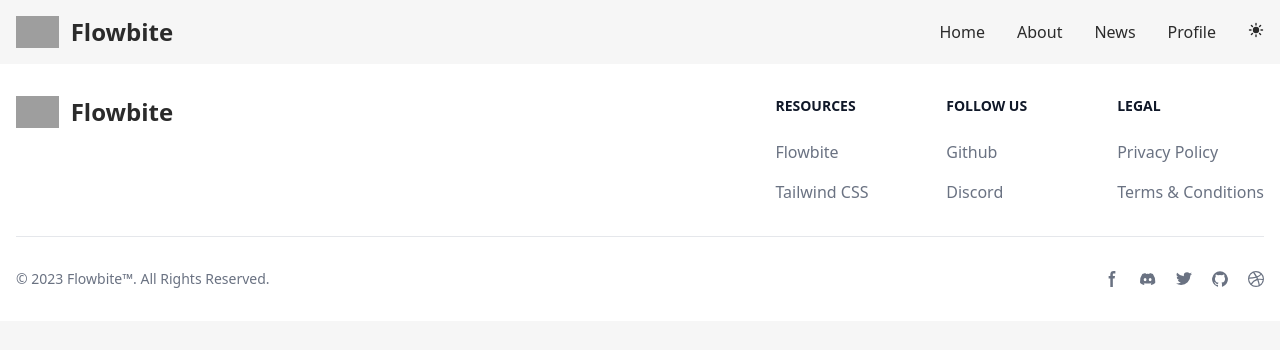
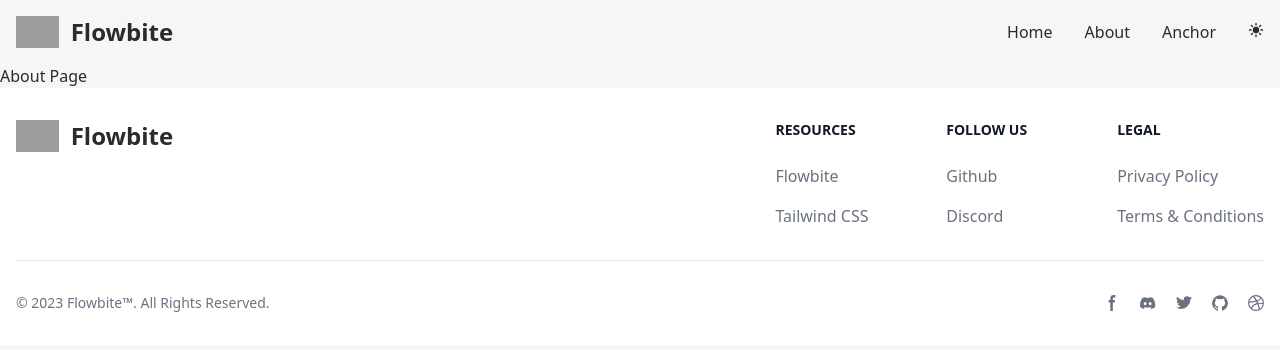
Before and after one commit to ChanVimean/Flowbite-Friday, a React (Vite) app: page /about in a window 1280 px wide. Shown: the top 350 px of the page. Built offline with nearby package versions, Linux system fonts and the light colour scheme; grey boxes are pictures that could not be loaded.

Commit message:
Add React Router

```diff
--- a/package.json
+++ b/package.json
@@ -16,6 +16,7 @@
     "react": "^19.1.0",
     "react-dom": "^19.1.0",
     "react-icons": "^5.5.0",
+    "react-router-dom": "^7.8.1",
     "tailwindcss": "^4.1.11"
   },
   "devDependencies": {
--- a/src/App.jsx
+++ b/src/App.jsx
@@ -1,9 +1,12 @@
+import { Route, Routes } from "react-router-dom";
 import Footer from "./components/Footer";
 import NavBar from "./components/NavBar";
 import Home from "./pages/Home";
 import PropDrilling1 from "./pages/PropDrilling1";
 import Test from "./pages/Test";
 import Test2 from "./pages/Test2";
+import About from "./pages/About";
+import Anchor from "./pages/Anchor";
 
 const App = () => {
   return (
@@ -13,10 +16,11 @@
       </nav>
 
       <main>
-        {/* <Home /> */}
-        {/* <Test /> */}
-        {/* <Test2 /> */}
-        {/* <PropDrilling1 name={"John"} /> */}
+        <Routes>
+          <Route path="/" element={<Home />} />
+          <Route path="/about" element={<About />} />
+          <Route path="/anchor" element={<Anchor />} />
+        </Routes>
       </main>
 
       <footer>
--- a/src/components/NavBar.jsx
+++ b/src/components/NavBar.jsx
@@ -2,6 +2,7 @@
 import ProductContext from "../context/ProductContext";
 import { MdDarkMode } from "react-icons/md";
 import { IoSunny } from "react-icons/io5";
+import { Link } from "react-router-dom";
 
 const NavBar = () => {
   const { theme, toggleTheme } = useContext(ProductContext);
@@ -20,10 +21,9 @@
           </span>
         </a>
         <ul className="flex space-x-8">
-          <li>Home</li>
-          <li>About</li>
-          <li>News</li>
-          <li>Profile</li>
+          <Link to="/">Home</Link>
+          <Link to="/about">About</Link>
+          <Link to="/anchor">Anchor</Link>
           <li>
             <button onClick={toggleTheme}>
               {theme === "light " ? <MdDarkMode /> : <IoSunny />}
--- a/src/main.jsx
+++ b/src/main.jsx
@@ -1,14 +1,20 @@
-import { StrictMode } from 'react'
-import { createRoot } from 'react-dom/client'
-import './index.css'
-import App from './App.jsx'
-import 'flowbite';
-import { ProductProvider } from './context/ProductContext.jsx';
+import { StrictMode } from "react";
+import { createRoot } from "react-dom/client";
+import "./index.css";
+import App from "./App.jsx";
+import "flowbite";
+import { ProductProvider } from "./context/ProductContext.jsx";
+import { BrowserRouter } from "react-router-dom";
 
-createRoot(document.getElementById('root')).render(
+createRoot(document.getElementById("root")).render(
+  // 1. StrictMode
+  // 2. Router
+  // From 3. Provider
   <StrictMode>
-    <ProductProvider>
-      <App />
-    </ProductProvider>
-  </StrictMode>,
-)
+    <BrowserRouter>
+      <ProductProvider>
+        <App />
+      </ProductProvider>
+    </BrowserRouter>
+  </StrictMode>
+);
--- /dev/null
+++ b/src/pages/About.jsx
@@ -0,0 +1,11 @@
+import React from "react";
+
+const About = () => {
+  return (
+    <div>
+      <h1>About Page</h1>
+    </div>
+  );
+};
+
+export default About;
--- /dev/null
+++ b/src/pages/Anchor.jsx
@@ -0,0 +1,11 @@
+import React from 'react'
+
+const Anchor = () => {
+  return (
+    <div>
+      <h1>Acnhor Page</h1>
+    </div>
+  )
+}
+
+export default Anchor
```
Also changed, not shown: 1 other file (tests, documents, lock files or other folders).
